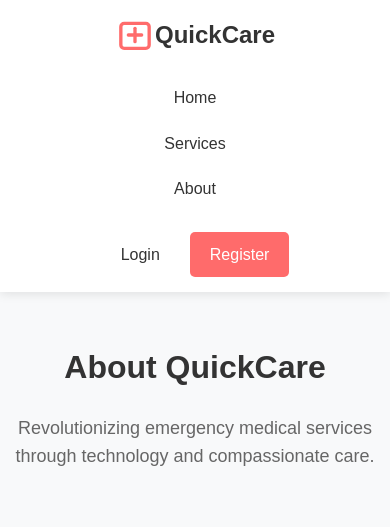
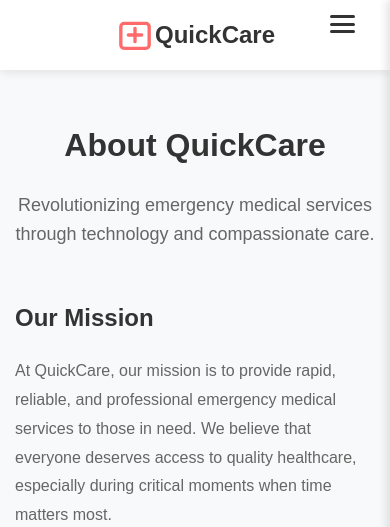
Before and after one commit to anikchand461/PregX, a Flask app: page /about in a window 390 px wide. Shown: the top 527 px of the page. Run offline with Flask 3, Linux system fonts and the light colour scheme.

Commit message:
hamburger added

```diff
--- a/templates/layout_quickcare.html
+++ b/templates/layout_quickcare.html
@@ -5,12 +5,97 @@
 <meta name="viewport" content="width=device-width, initial-scale=1.0">
 <title>{% block title %}QuickCare{% endblock %}</title>
 <link rel="stylesheet" href="{{ url_for('static', filename='css/quickcare.css') }}">
+<style>
+/* Hamburger styling */
+.hamburger {
+    display: none;
+    flex-direction: column;
+    justify-content: space-between;
+    width: 25px;
+    height: 18px;
+    cursor: pointer;
+}
+
+.hamburger span {
+    display: block;
+    height: 3px;
+    background: #333;
+    border-radius: 2px;
+}
+
+/* Slide-in menu */
+.mobile-menu {
+    position: fixed;
+    top: 0;
+    right: -250px; /* hidden initially */
+    width: 250px;
+    height: 100%;
+    background: #fff;
+    box-shadow: -4px 0 8px rgba(0,0,0,0.1);
+    padding: 50px 20px;
+    display: flex;
+    flex-direction: column;
+    gap: 20px;
+    transition: right 0.3s ease-in-out;
+    z-index: 2000;
+}
+
+.mobile-menu.show {
+    right: 0;
+}
+
+.mobile-menu a {
+    text-decoration: none;
+    color: #333;
+    font-size: 18px;
+}
+
+.mobile-menu .auth-buttons {
+    margin-top: 20px;
+    display: flex;
+    flex-direction: column;
+    gap: 10px;
+}
+
+/* Close button inside sidebar */
+.mobile-menu .close-btn {
+    position: absolute;
+    top: 15px;
+    right: 15px;
+    font-size: 25px;
+    cursor: pointer;
+    color: #333;
+}
+
+/* Mobile adjustments */
+@media (max-width: 768px) {
+    .nav-links {
+        display: none; /* hide normal links on mobile */
+    }
+
+    .hamburger {
+        display: flex;
+        position: absolute;
+        top: 15px;
+        right: 20px;
+        z-index: 2100;
+    }
+
+    .auth-buttons {
+        display: none; /* hide auth buttons from navbar */
+    }
+
+    .navbar {
+        position: relative;
+    }
+}
+</style>
 {% block extra_css %}{% endblock %}
 </head>
 <body>
 <header class="header">
     <div class="container">
-            <nav class="navbar">
+        <nav class="navbar" style="position: relative;">
             <a href="{{ url_for('index') }}" class="logo">
                 <svg width="40" height="40" viewBox="0 0 24 24" fill="none" xmlns="http://www.w3.org/2000/svg">
                     <path d="M3.5 18V7C3.5 5.89543 4.39543 5 5.5 5H18.5C19.6046 5 20.5 5.89543 20.5 7V18C20.5 19.1046 19.6046 20 18.5 20H5.5C4.39543 20 3.5 19.1046 3.5 18Z" stroke="#ff6b6b" stroke-width="2"/>
@@ -19,11 +104,20 @@
                 </svg>
                 <span class="logo-text">QuickCare</span>
             </a>
+
+            <!-- Hamburger -->
+            <div class="hamburger" id="hamburger">
+                <span></span>
+                <span></span>
+                <span></span>
+            </div>
+
             <ul class="nav-links">
                 <li><a href="{{ url_for('index') }}">Home</a></li>
                 <li><a href="{{ url_for('services') }}">Services</a></li>
                 <li><a href="{{ url_for('about') }}">About</a></li>
             </ul>
+
             <div class="auth-buttons">
                 {% if current_user.is_authenticated %}
                     <a href="{{ url_for('logout') }}" class="btn btn-login">Logout</a>
@@ -36,6 +130,22 @@
     </div>
 </header>
 
+<!-- Mobile Slide-in Menu -->
+<div class="mobile-menu" id="mobileMenu">
+    <span class="close-btn" id="closeMenu">&times;</span>
+    <a href="{{ url_for('index') }}">Home</a>
+    <a href="{{ url_for('services') }}">Services</a>
+    <a href="{{ url_for('about') }}">About</a>
+    <div class="auth-buttons">
+        {% if current_user.is_authenticated %}
+            <a href="{{ url_for('logout') }}" class="btn btn-login">Logout</a>
+        {% else %}
+            <a href="{{ url_for('login') }}" class="btn btn-login">Login</a>
+            <a href="{{ url_for('register') }}" class="btn btn-register">Register</a>
+        {% endif %}
+    </div>
+</div>
+
 <main>
     <div class="container">
         {% with messages = get_flashed_messages(with_categories=true) %}
@@ -47,20 +157,9 @@
                 {% endfor %}
             {% endif %}
         {% endwith %}
-
         {% block content %}{% endblock %}
     </div>
 </main>
-
-    <div class="emergency-banner">
-        <div class="emergency-icon">
-            <svg width="24" height="24" viewBox="0 0 24 24" fill="none" xmlns="http://www.w3.org/2000/svg">
-                <path d="M12 6V12L16 14" stroke="#ff3333" stroke-width="2" stroke-linecap="round" stroke-linejoin="round"/>
-                <circle cx="12" cy="12" r="9" stroke="#ff3333" stroke-width="2"/>
-            </svg>
-        </div>
-        In case of emergency, call 911 immediately
-    </div>
 
 <footer>
     <div class="container">
@@ -70,17 +169,17 @@
 
 {% block scripts %}
 <script>
-        // Toggle password visibility
-        const togglePassword = document.querySelectorAll('.password-toggle');
-        togglePassword.forEach(toggle => {
-            toggle.addEventListener('click', function() {
-                const passwordField = this.previousElementSibling;
-                const type = passwordField.getAttribute('type') === 'password' ? 'text' : 'password';
-                passwordField.setAttribute('type', type);
-                this.innerHTML = type === 'password' ?
-                    '<svg width="20" height="20" viewBox="0 0 24 24" fill="none" xmlns="http://www.w3.org/2000/svg"><path d="M12 5C5.63636 5 2 12 2 12C2 12 5.63636 19 12 19C18.3636 19 22 12 22 12C22 12 18.3636 5 12 5Z" stroke="#999" stroke-width="1.5"/><path d="M12 15C13.6569 15 15 13.6569 15 12C15 10.3431 13.6569 9 12 9C10.3431 9 9 10.3431 9 12C9 13.6569 10.3431 15 12 15Z" stroke="#999" stroke-width="1.5"/></svg>' :
-                    '<svg width="20" height="20" viewBox="0 0 24 24" fill="none" xmlns="http://www.w3.org/2000/svg"><path d="M2 12C2 12 5.63636 5 12 5C18.3636 5 22 12 22 12C22 12 18.3636 19 12 19C5.63636 19 2 12 2 12Z" stroke="#999" stroke-width="1.5"/><path d="M12 15C13.6569 15 15 13.6569 15 12C15 10.3431 13.6569 9 12 9C10.3431 9 9 10.3431 9 12C9 13.6569 10.3431 15 12 15Z" stroke="#999" stroke-width="1.5"/><path d="M4 4L20 20" stroke="#999" stroke-width="1.5"/></svg>';
+// Hamburger slide-in menu
+const hamburger = document.getElementById('hamburger');
+const mobileMenu = document.getElementById('mobileMenu');
+const closeMenu = document.getElementById('closeMenu');
+
+hamburger.addEventListener('click', () => {
+    mobileMenu.classList.add('show');
 });
+
+closeMenu.addEventListener('click', () => {
+    mobileMenu.classList.remove('show');
 });
 </script>
 {% endblock %}
```
Lines whose indentation alone changed are shown as unchanged.
